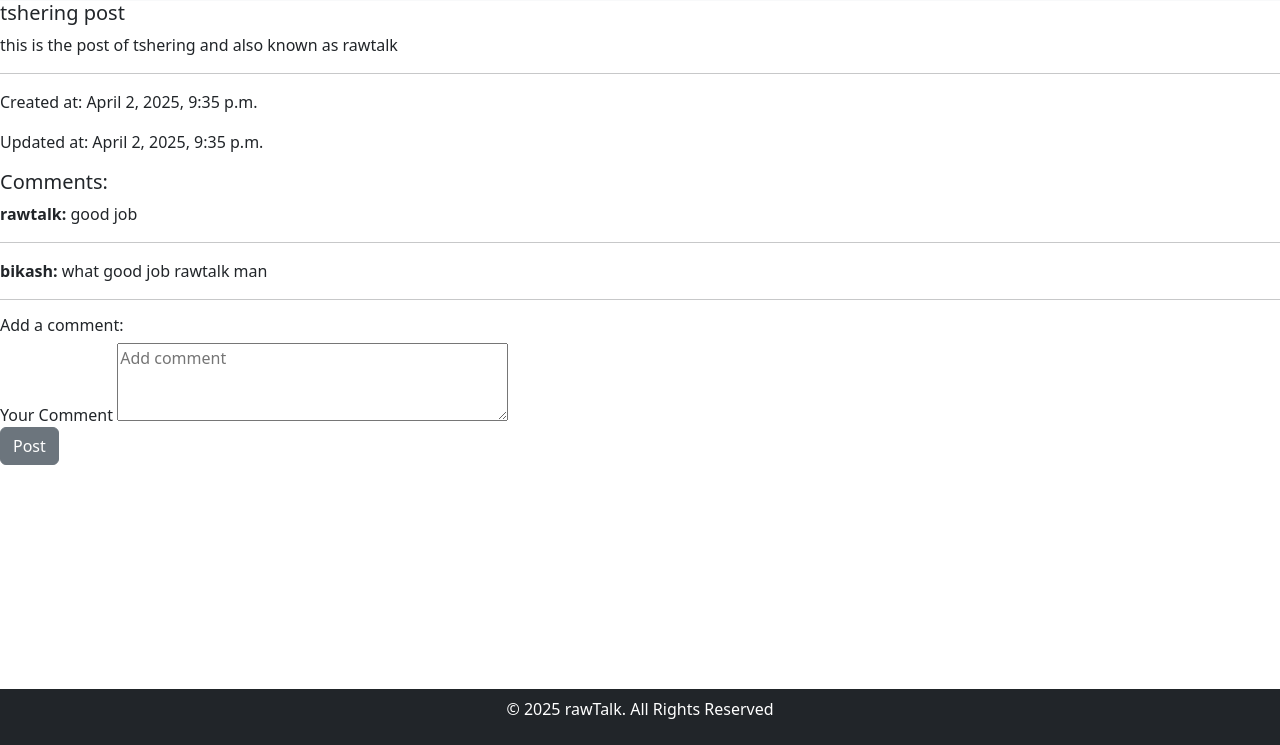
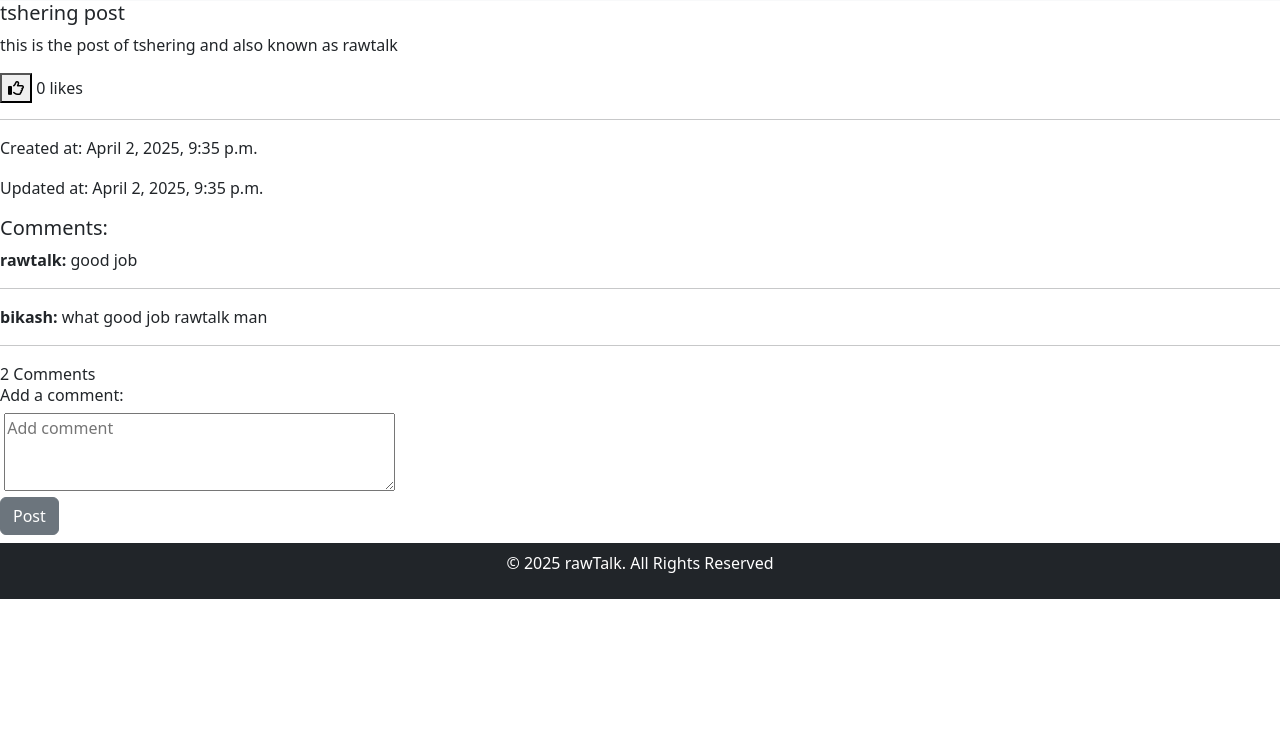
Before and after one commit to tshering10/Blog-App, a Django app: page /post/14/ in a window 1280 px wide. Shown: the part 55-800 px from the top of the page. Run offline with Django 5.2, Linux system fonts and the light colour scheme; data comes from the database, SQL or seed files in the repository; both versions use the stored data as it was after the commit.

Commit message:
Created a like post feature

```diff
--- a/blog/posts/admin.py
+++ b/blog/posts/admin.py
@@ -1,5 +1,5 @@
 from django.contrib import admin
-from posts.models import Post, Comment
+from posts.models import Post, Comment, Like
 # Register your models here.
 
 @admin.register(Post)
@@ -7,3 +7,4 @@ class PostAdmin(admin.ModelAdmin):
     list_display = ['title', 'created_at', 'updated_at']
 
 admin.site.register(Comment)
+admin.site.register(Like)
--- a/blog/posts/models.py
+++ b/blog/posts/models.py
@@ -21,3 +21,11 @@ class Comment(models.Model):
 
     def __str__(self):
         return f"Comment by: {self.author.username} on {self.post.author.username}'s post"
+
+class Like(models.Model):
+    post = models.ForeignKey(Post, related_name="likes", on_delete=models.CASCADE)
+    author = models.ForeignKey(User, related_name="like_post", on_delete=models.CASCADE)
+    liked_time = models.DateTimeField(default=timezone.now)
+
+    def __str__(self):
+        return f"{self.author.username} likes {self.post.title}"
--- a/blog/posts/urls.py
+++ b/blog/posts/urls.py
@@ -1,5 +1,5 @@
 from django.urls import path
-from posts.views import home, post_detail, create_post ,dashboard, user_post_view, update_post, delete_post_view
+from posts.views import home, post_detail, create_post ,dashboard, user_post_view, update_post, delete_post_view, like_view
 urlpatterns = [
     path('', home, name='home'),
     path('post/<int:pk>/', post_detail, name='post_detail'),
@@ -8,4 +8,5 @@ urlpatterns = [
     path('userposts/', user_post_view, name="user_post_view"),
     path('edit/<int:pk>/', update_post, name='edit_post'),
     path('delete/<int:pk>/', delete_post_view, name='delete_post'),
+    path('post/<int:pk>/like/', like_view, name="like_post"),
 ]
--- a/blog/posts/views.py
+++ b/blog/posts/views.py
@@ -1,5 +1,5 @@
 from django.shortcuts import render, get_object_or_404, redirect
-from posts.models import Post
+from posts.models import Post, Like
 from posts.forms import PostForm, CommentForm
 from django.contrib import messages
 from django.core.paginator import Paginator, EmptyPage
@@ -81,18 +81,10 @@ def delete_post_view(request, pk):
     messages.success(request, "Your post deleted!!")
     return redirect("user_post_view") #redirect to my post section after delete
 
-# @login_required
-# def add_comment_view(request, pk):
-#     post = get_object_or_404(Post, pk=pk)
-#     if request.method == 'POST':
-#         form = CommentForm(request.POST)
-#         if form.is_valid():
-#             comment = form.save(commit=False)
-#             comment.author = request.user
-#             comment.post = post
-#             comment.save()
-#             messages.success(request, "Comment added successfully!")
-#             return redirect('post_detail', pk=post.pk)
-#     else:
-#         form = CommentForm()
-#     return render(request, 'posts/details.html', {'form': form, 'post': post})
+@login_required
+def like_view(request, pk):
+    post = get_object_or_404(Post, pk=pk)
+
+    if not Like.objects.filter(post=post, author=request.user).exists():
+        Like.objects.create(post=post, author=request.user)
+    return redirect('post_detail', pk=post.pk)
--- a/blog/templates/posts/base.html
+++ b/blog/templates/posts/base.html
@@ -6,6 +6,8 @@
     <meta name="viewport" content="width=device-width, initial-scale=1">
     <title>{% block title %}{% endblock title %}</title>
     <link href="https://cdn.jsdelivr.net/npm/bootstrap@5.2.3/dist/css/bootstrap.min.css" rel="stylesheet" integrity="sha384-rbsA2VBKQhggwzxH7pPCaAqO46MgnOM80zW1RWuH61DGLwZJEdK2Kadq2F9CUG65" crossorigin="anonymous">
+    <link rel="stylesheet" href="https://cdnjs.cloudflare.com/ajax/libs/font-awesome/4.7.0/css/font-awesome.min.css">
+    <link rel="stylesheet" href="https://cdnjs.cloudflare.com/ajax/libs/font-awesome/6.0.0-beta3/css/all.min.css" />
   </head>
   <body>
     <nav class="navbar navbar-expand-lg bg-light">
@@ -68,7 +70,7 @@
 
     {% block content %}{% endblock content %}
     <div class="footer-container">
-      <footer class = "bg-dark text-white p-2 text-center fixed-bottom">
+      <footer class = "bg-dark text-white p-2 text-center mt-2">
         <p>&copy; 2025 rawTalk. All Rights Reserved</p>
       </footer>
     </div>
--- a/blog/templates/posts/details.html
+++ b/blog/templates/posts/details.html
@@ -5,6 +5,12 @@
         <div class="post-header">
             <h5>{{ post.title }}</h5>
             <p>{{ post.content }}</p>
+
+            <form action="{% url "like_post" post.pk %}" method='post'>
+                {% csrf_token %}
+                <button type='submit'><i class="fa-regular fa-thumbs-up"></i></button> {{ post.likes.count }} likes
+
+            </form>
         </div>
 
         <!-- Edit/Delete buttons for real author -->
@@ -38,12 +44,13 @@
         </div>
 
         <!-- Comment Form -->
+         <span>{{ comments.count }}</span> Comments
         <div class="comment-form">
             <h6>Add a comment:</h6>
                 <form method="post" action="{% url 'post_detail' post.pk %}">
                     {% csrf_token %}
                         <div class="form-group">
-                            <label for="{{ form.content.id_for_label }}">Your Comment</label>
+                            <label for="{{ form.content.id_for_label }}"></label>
                             {{ form.content }}
                         </div>
 
```
Also changed, not shown: blog/db.sqlite3, blog/posts/migrations/0004_like.py (added).
